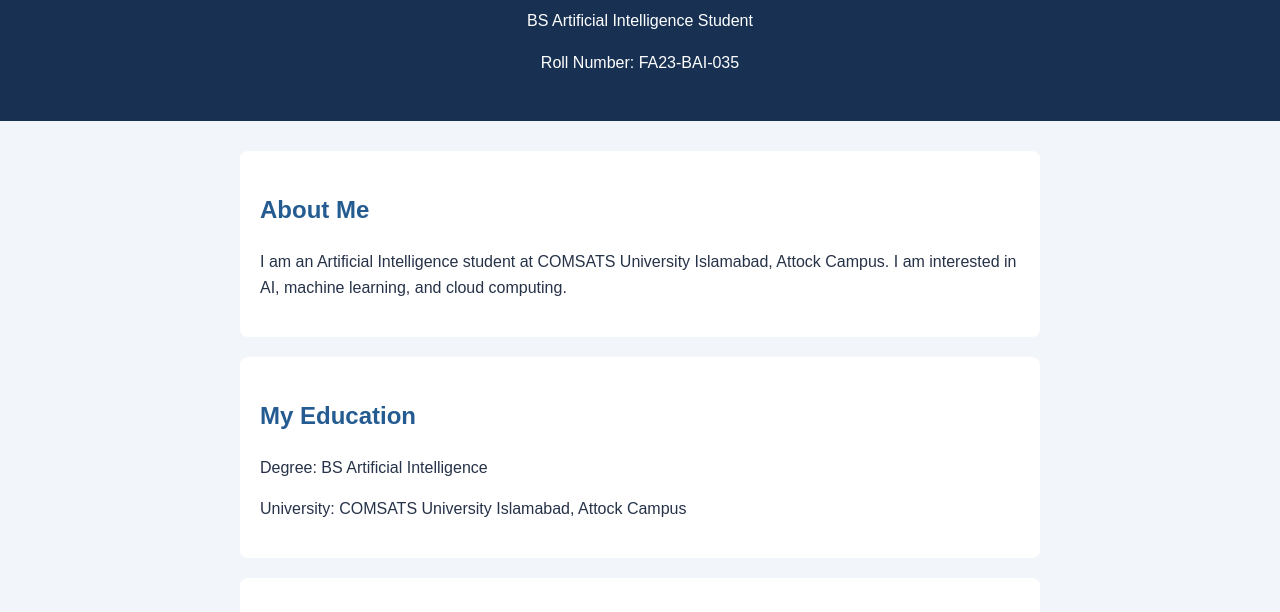
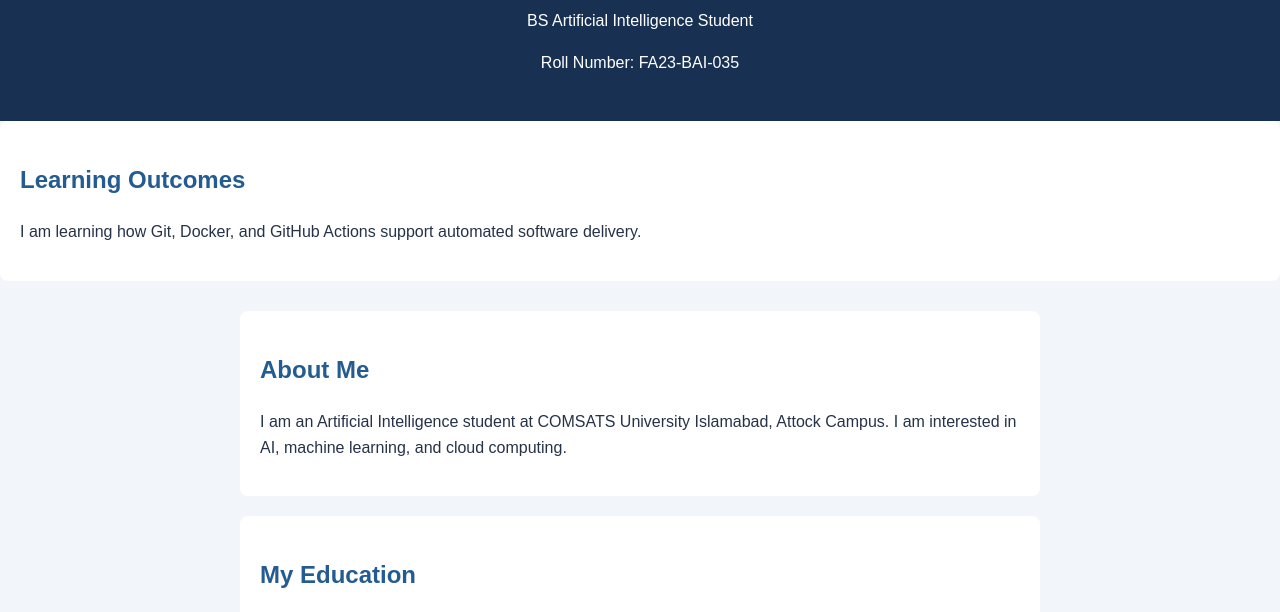
Before and after one commit to ruhmmachaudhary-rgb/devops-a2-fa23-bai-035, a plain HTML site: page index.html in a window 1280 px wide. Shown: the part 116-728 px from the top of the page. Drawn offline with Linux system fonts and the light colour scheme.

Commit message:
Add learning outcomes section

```diff
--- a/index.html
+++ b/index.html
@@ -13,7 +13,10 @@
         <p>BS Artificial Intelligence Student</p>
         <p>Roll Number: FA23-BAI-035</p>
     </header>
-
+        <section>
+    <h2>Learning Outcomes</h2>
+    <p>I am learning how Git, Docker, and GitHub Actions support automated software delivery.</p>
+        </section>
     <main>
         <section>
             <h2>About Me</h2>
```
